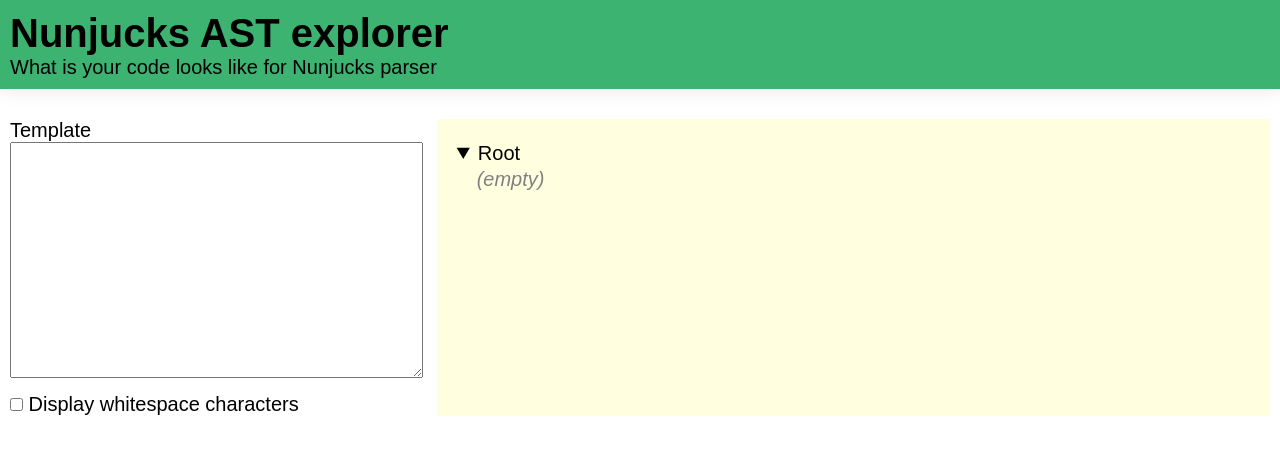
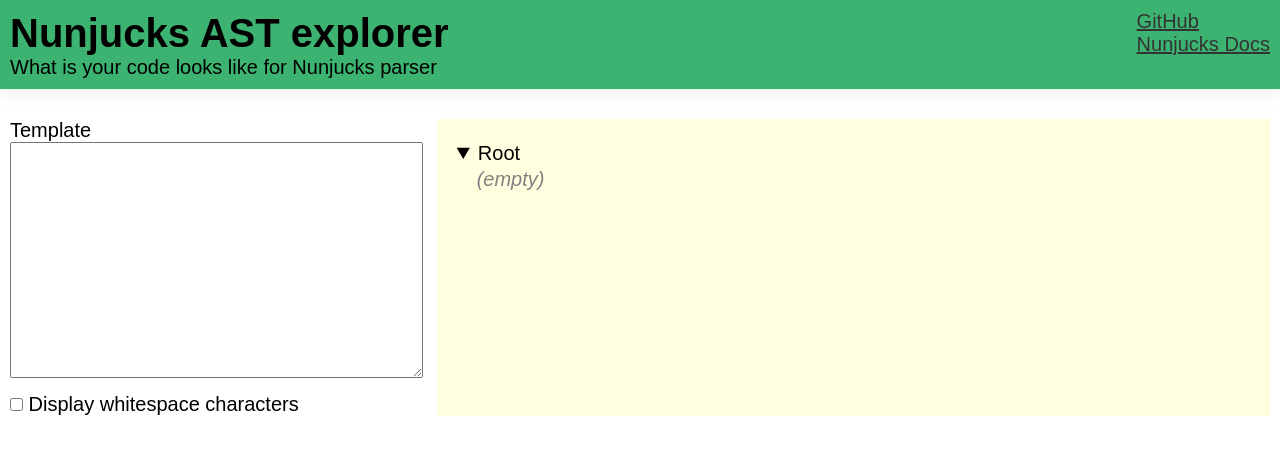
Before and after one commit to ogonkov/nunjucks-ast-explorer, a website built with webpack: page src/index.ejs in a window 1280 px wide. Built offline with nearby package versions, Linux system fonts and the light colour scheme.

Commit message:
Add simple navigation to header

```diff
--- a/src/index.ejs
+++ b/src/index.ejs
@@ -7,8 +7,17 @@
 <body>
 
 <header>
-    <h1>Nunjucks AST explorer</h1>
-    <p>What is your code looks like for Nunjucks parser</p>
+    <div>
+        <h1>Nunjucks AST explorer</h1>
+        <p>What is your code looks like for Nunjucks parser</p>
+    </div>
+
+    <nav>
+        <ul>
+            <li><a href="https://github.com/ogonkov/nunjucks-ast-explorer">GitHub</a></li>
+            <li><a href="https://mozilla.github.io/nunjucks/">Nunjucks Docs</a></li>
+        </ul>
+    </nav>
 </header>
 
 <main class="app-main">
--- a/src/index.scss
+++ b/src/index.scss
@@ -10,11 +10,29 @@
   padding: 0.5em;
   box-shadow: 0 0 1em 0 rgba(0, 0, 0, 0.1);
   background-color: mediumseagreen;
-}
+  display: flex;
+  flex-flow: row wrap;
+  justify-content: space-between;
 
-header h1,
-header p {
-  margin: 0;
+  h1,
+  p {
+    margin: 0;
+  }
+
+  nav {
+    ul {
+      margin: 0;
+      padding: 0;
+    }
+
+    li {
+      list-style: none;
+    }
+
+    a {
+      color: #333;
+    }
+  }
 }
 
 .form-label {
```
